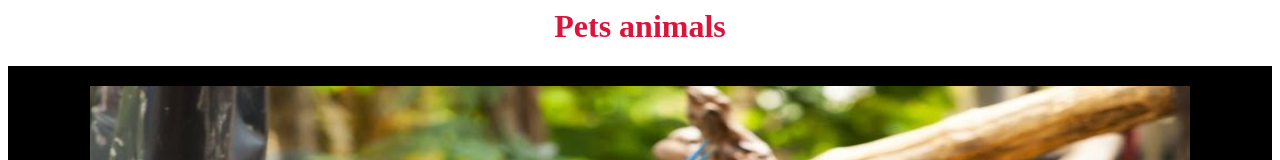
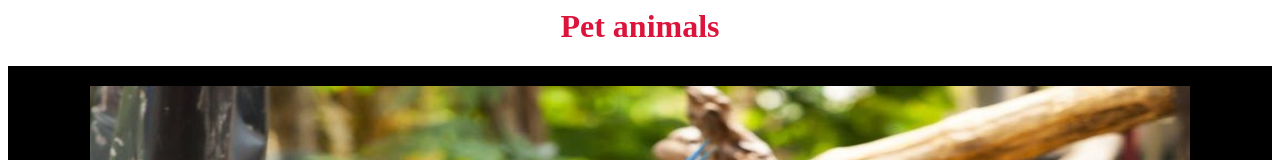
Before and after one commit to happycodingprincess/happycodingprincess.github.io, a plain HTML site: page pets/index.html in a window 1280 px wide. Shown: the top 160 px of the page. Drawn offline with Linux system fonts and the light colour scheme.

Commit message:
Update index.html

```diff
--- a/pets/index.html
+++ b/pets/index.html
@@ -1,7 +1,7 @@
 <html>
 <head>
   <link rel="stylesheet" href="pets.css">
-<titte> <h1 class="title">Pets animals</h1></titte>
+<titte> <h1 class="title">Pet animals</h1></titte>
 </head>
 <body>
 
```
